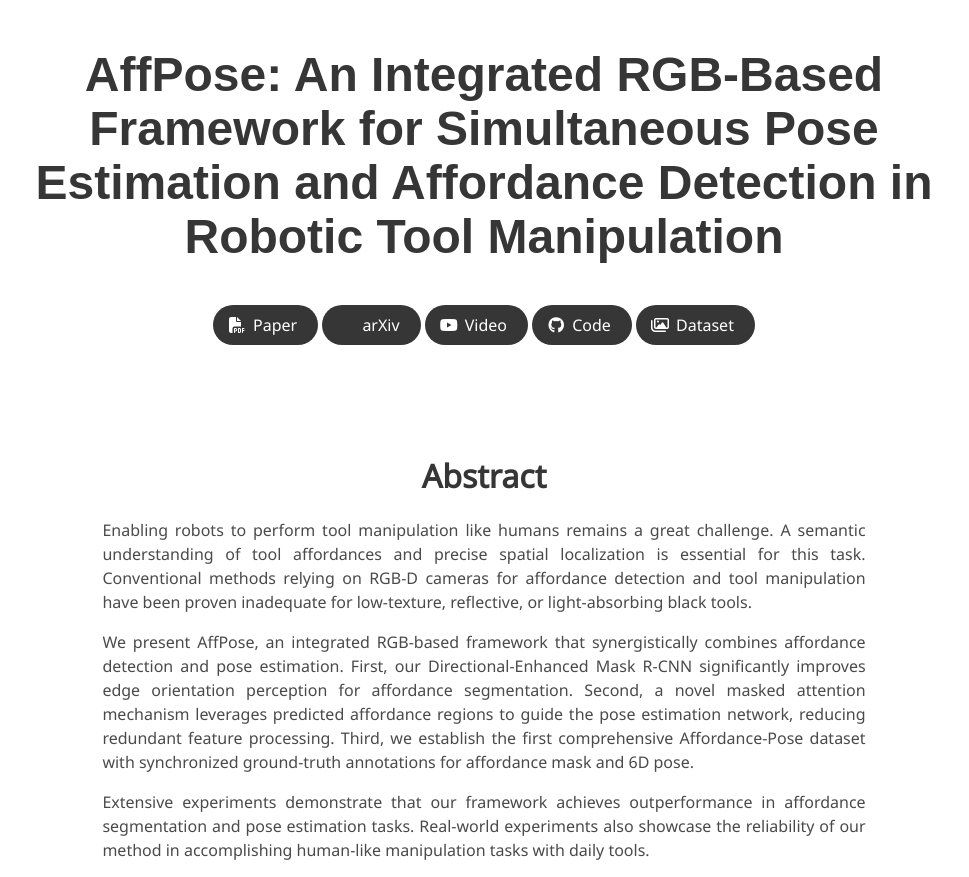
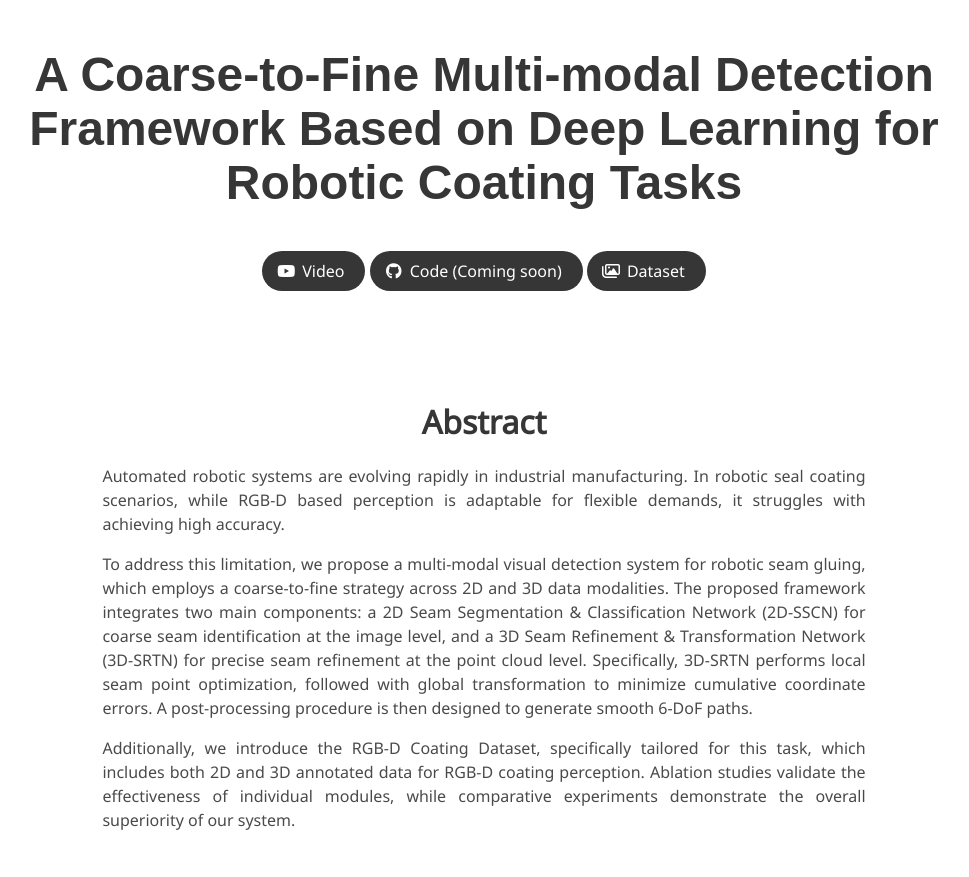
Before and after one commit to Seize-Future/Coatnet_web, a plain HTML site: page index.html in a window 1280 px wide. Shown: the top 877 px of the page, without its empty margins (156-1125 px from the left). Drawn offline with nearby package versions, Linux system fonts and the light colour scheme; some icons are missing; a web font is replaced by a local one.

Commit message:
first commit

```diff
--- a/index.html
+++ b/index.html
@@ -3,10 +3,10 @@
 <head>
   <meta charset="utf-8">
   <meta name="description"
-        content="AffPose: An Integrated RGB-Based Framework for Simultaneous Pose Estimation and Affordance Detection in Robotic Tool Manipulation.">
+        content="A Coarse-to-Fine Multi-modal Detection Framework Based on Deep Learning for Robotic Coating Tasks.">
   <meta name="keywords" content="RGB, Pose Estimation, Affordance Detection">
   <meta name="viewport" content="width=device-width, initial-scale=1">
-  <title>AffPose: An Integrated RGB-Based Framework for Simultaneous Pose Estimation and Affordance Detection in Robotic Tool Manipulation</title>
+  <title>A Coarse-to-Fine Multi-modal Detection Framework Based on Deep Learning for Robotic Coating Tasks</title>
 
   <!-- Global site tag (gtag.js) - Google Analytics -->
   <script async src="https://www.googletagmanager.com/gtag/js?id=G-PYVRSFMDRL"></script>
@@ -41,46 +41,7 @@
   <script src="./static/js/index.js"></script>
 </head>
 <body>
-<!--
-<nav class="navbar" role="navigation" aria-label="main navigation">
-  <div class="navbar-brand">
-    <a role="button" class="navbar-burger" aria-label="menu" aria-expanded="false">
-      <span aria-hidden="true"></span>
-      <span aria-hidden="true"></span>
-      <span aria-hidden="true"></span>
-    </a>
-  </div>
-  <div class="navbar-menu">
-    <div class="navbar-start" style="flex-grow: 1; justify-content: center;">
-      <a class="navbar-item" href="https://keunhong.com">
-      <span class="icon">
-          <i class="fas fa-home"></i>
-      </span>
-      </a>
 
-      <div class="navbar-item has-dropdown is-hoverable">
-        <a class="navbar-link">
-          More Research
-        </a>
-        <div class="navbar-dropdown">
-          <a class="navbar-item" href="https://hypernerf.github.io">
-            HyperNeRF
-          </a>
-          <a class="navbar-item" href="https://nerfies.github.io">
-            Nerfies
-          </a>
-          <a class="navbar-item" href="https://latentfusion.github.io">
-            LatentFusion
-          </a>
-          <a class="navbar-item" href="https://photoshape.github.io">
-            PhotoShape
-          </a>
-        </div>
-      </div>
-    </div>
-
-  </div>
-</nav> -->
 
 
 <section class="hero">
@@ -88,36 +49,13 @@
     <div class="container is-max-desktop">
       <div class="columns is-centered">
         <div class="column has-text-centered">
-          <h1 class="title is-1 publication-title">AffPose: An Integrated RGB-Based Framework for Simultaneous Pose Estimation and Affordance Detection in Robotic Tool Manipulation</h1>
-          <!-- <div class="is-size-5 publication-authors">
-            <span class="author-block">
-              <a href="#">Weijie Kong</a><sup>*</sup>,</span>
-            <span class="author-block">
-              <a href="#">Zhaohui Lin</a><sup>*</sup>,</span>
-            <span class="author-block">
-              <a href="#">Wei Yu</a>,</span>
-            <span class="author-block">
-              <a href="#">Haotian Guo</a>,</span>
-            <span class="author-block">
-              <a href="#">Zhian Su</a>,</span>
-            <span class="author-block">
-              <a href="#">Huixu Dong</a><sup>†</sup>
-            </span>
-          </div>
+          <h1 class="title is-1 publication-title">A Coarse-to-Fine Multi-modal Detection Framework Based on Deep Learning for Robotic Coating Tasks</h1>
 
-          <div class="is-size-5 publication-authors">
-            <span class="author-block">Grasp Lab, Zhejiang University</span>
-          </div> -->
-
-          <!-- <div class="is-size-5 publication-authors">
-            <p><sup>*</sup> Weijie Kong and Zhaohui Lin contributed equally to this work</p>
-            <p><sup>†</sup> Corresponding author Huixu Dong, e-mail: huixudong@zju.edu.cn</p>
-          </div> -->
 
           <div class="column has-text-centered">
             <div class="publication-links">
               <!-- PDF Link. -->
-              <span class="link-block">
+              <!-- <span class="link-block">
                 <a href="https://struggler176393.github.io/AffPose.github.io/"
                    class="external-link button is-normal is-rounded is-dark">
                   <span class="icon">
@@ -125,8 +63,8 @@
                   </span>
                   <span>Paper</span>
                 </a>
-              </span>
-              <span class="link-block">
+              </span> -->
+              <!-- <span class="link-block">
                 <a href="https://struggler176393.github.io/AffPose.github.io/"
                    class="external-link button is-normal is-rounded is-dark">
                   <span class="icon">
@@ -134,7 +72,7 @@
                   </span>
                   <span>arXiv</span>
                 </a>
-              </span>
+              </span> -->
               <!-- Video Link. -->
               <span class="link-block">
                 <a href="https://www.youtube.com/watch?v=MrKrnHhk8IA"
@@ -152,12 +90,12 @@
                   <span class="icon">
                       <i class="fab fa-github"></i>
                   </span>
-                  <span>Code</span>
+                  <span>Code (Coming soon)</span>
                   </a>
               </span>
               <!-- Dataset Link. -->
               <span class="link-block">
-                <a href="https://struggler176393.github.io/AffPose.github.io/"
+                <a href="https://github.com/Seize-Future/RGBD-Coating-Dataset"
                    class="external-link button is-normal is-rounded is-dark">
                   <span class="icon">
                       <i class="far fa-images"></i>
@@ -172,80 +110,6 @@
     </div>
   </div>
 </section>
-<!--
-<section class="hero teaser">
-  <div class="container is-max-desktop">
-    <div class="hero-body">
-      <video id="teaser" autoplay muted loop playsinline height="100%">
-        <source src="./static/videos/teaser.mp4"
-                type="video/mp4">
-      </video>
-      <h2 class="subtitle has-text-centered">
-        <span class="dnerf">Nerfies</span> turns selfie videos from your phone into
-        free-viewpoint
-        portraits.
-      </h2>
-    </div>
-  </div>
-</section> -->
-
-<!--
-<section class="hero is-light is-small">
-  <div class="hero-body">
-    <div class="container">
-      <div id="results-carousel" class="carousel results-carousel">
-        <div class="item item-steve">
-          <video poster="" id="steve" autoplay controls muted loop playsinline height="100%">
-            <source src="./static/videos/steve.mp4"
-                    type="video/mp4">
-          </video>
-        </div>
-        <div class="item item-chair-tp">
-          <video poster="" id="chair-tp" autoplay controls muted loop playsinline height="100%">
-            <source src="./static/videos/chair-tp.mp4"
-                    type="video/mp4">
-          </video>
-        </div>
-        <div class="item item-shiba">
-          <video poster="" id="shiba" autoplay controls muted loop playsinline height="100%">
-            <source src="./static/videos/shiba.mp4"
-                    type="video/mp4">
-          </video>
-        </div>
-        <div class="item item-fullbody">
-          <video poster="" id="fullbody" autoplay controls muted loop playsinline height="100%">
-            <source src="./static/videos/fullbody.mp4"
-                    type="video/mp4">
-          </video>
-        </div>
-        <div class="item item-blueshirt">
-          <video poster="" id="blueshirt" autoplay controls muted loop playsinline height="100%">
-            <source src="./static/videos/blueshirt.mp4"
-                    type="video/mp4">
-          </video>
-        </div>
-        <div class="item item-mask">
-          <video poster="" id="mask" autoplay controls muted loop playsinline height="100%">
-            <source src="./static/videos/mask.mp4"
-                    type="video/mp4">
-          </video>
-        </div>
-        <div class="item item-coffee">
-          <video poster="" id="coffee" autoplay controls muted loop playsinline height="100%">
-            <source src="./static/videos/coffee.mp4"
-                    type="video/mp4">
-          </video>
-        </div>
-        <div class="item item-toby">
-          <video poster="" id="toby" autoplay controls muted loop playsinline height="100%">
-            <source src="./static/videos/toby2.mp4"
-                    type="video/mp4">
-          </video>
-        </div>
-      </div>
-    </div>
-  </div>
-</section> -->
 
 
 <section class="section">
@@ -256,27 +120,31 @@
         <h2 class="title is-3">Abstract</h2>
         <div class="content has-text-justified">
           <p>
-            Enabling robots to perform tool manipulation like humans remains a great
-            challenge. A semantic understanding of tool affordances and precise spatial
-            localization is essential for this task. Conventional methods relying on RGB-D
-            cameras for affordance detection and tool manipulation have been proven
-            inadequate for low-texture, reflective, or light-absorbing black tools.
+
+            Automated robotic systems are evolving rapidly in industrial manufacturing.
+            In robotic seal coating scenarios, while RGB-D based perception is adaptable
+            for flexible demands, it struggles with achieving high accuracy.
+          </p>
+
+          <p>
+            To address this limitation, we propose a multi-modal visual detection system
+            for robotic
+            seam gluing, which employs a coarse-to-fine strategy across 2D and 3D data
+            modalities. The proposed framework integrates two main components: a 2D Seam
+            Segmentation & Classification Network (2D-SSCN) for coarse seam identification
+            at the image level, and a 3D Seam Refinement & Transformation Network (3D-SRTN)
+            for precise seam refinement at the point cloud level. Specifically, 3D-SRTN
+            performs local seam point optimization, followed with global transformation
+            to minimize cumulative coordinate errors. A post-processing procedure is then
+            designed to generate smooth 6-DoF paths.
+
           </p>
           <p>
-            We present AffPose, an integrated RGB-based framework that synergistically
-            combines affordance detection and pose estimation. First,
-            our Directional-Enhanced Mask R-CNN significantly improves edge orientation
-            perception for affordance segmentation. Second, a novel masked attention
-            mechanism leverages predicted affordance regions to guide the pose estimation
-            network, reducing redundant feature processing. Third, we establish the first
-            comprehensive Affordance-Pose dataset with synchronized ground-truth
-            annotations for affordance mask and 6D pose.
-          </p>
-          <p>
-            Extensive experiments demonstrate
-            that our framework achieves outperformance in affordance segmentation and pose
-            estimation tasks. Real-world experiments also showcase the reliability of our
-            method in accomplishing human-like manipulation tasks with daily tools.
+            Additionally, we introduce the RGB-D Coating Dataset, specifically tailored for
+            this task, which includes both 2D
+            and 3D annotated data for RGB-D coating perception. Ablation studies validate
+            the effectiveness of individual modules, while comparative experiments
+            demonstrate the overall superiority of our system.
           </p>
         </div>
       </div>
@@ -302,22 +170,22 @@
 
         <div class="columns is-centered">
           <div class="column is-full">
-            <img src="./static/Website image/fig2.png" alt="Figure 2" style="width: 100%;">
-            <p class="has-text-centered">Architecture of AffPose</p>
+            <img src="./static/Website image/architecture.png" alt="Figure 2" style="width: 100%;">
+            <p class="has-text-centered">Architecture of Our Framework</p>
           </div>
         </div>
 
         <div class="columns is-centered">
           <div class="column is-half">
             <div style="height: 100%; display: flex; flex-direction: column; justify-content: flex-end;">
-              <img src="./static/Website image/fig3.png" alt="Figure 3" style="width: 100%;">
-              <p class="has-text-centered">Directional Convolution Module</p>
+              <img src="./static/Website image/SFRM.png" alt="Figure 3" style="width: 100%;">
+              <p class="has-text-centered">SFRM</p>
             </div>
           </div>
           <div class="column is-half">
             <div style="margin-top: 100px;">
-              <img src="./static/Website image/fig4.png" alt="Figure 4" style="width: 100%;">
-              <p class="has-text-centered">Directional Transformer Module</p>
+              <img src="./static/Website image/APTM.png" alt="Figure 4" style="width: 100%;">
+              <p class="has-text-centered">APTM</p>
             </div>
           </div>
         </div>
@@ -349,19 +217,19 @@
         </div> -->
         <div class="columns is-centered">
           <div class="column is-full">
-            <img src="./static/Website image/fig5.png" alt="Figure 5" style="width: 70%;">
-            <p class="has-text-centered">Point Cloud Reconstruction</p>
+            <img src="./static/Website image/2d.png" alt="Figure 5" style="width: 100%;">
+            <p class="has-text-centered">The results of 2D-SSCN</p>
           </div>
         </div>
         <div class="columns is-centered">
           <div class="column is-full">
-            <img src="./static/Website image/fig7.png" alt="Figure 6" style="width: 100%;">
-            <p class="has-text-centered">Affordance Detection and Pose Estimation</p>
+            <img src="./static/Website image/3d.png" alt="Figure 6" style="width: 100%;">
+            <p class="has-text-centered">The results of 3D-SRTN</p>
           </div>
         </div>
         <div class="columns is-centered">
           <div class="column is-full">
-            <img src="./static/Website image/fig6.png" alt="Figure 7" style="width: 100%;">
+            <img src="./static/Website image/experiment.png" alt="Figure 7" style="width: 100%;">
             <p class="has-text-centered">Real-world Experiments</p>
           </div>
         </div>
```
Also changed, not shown: static/Website image/3d.png (added), static/Website image/APTM.png (added), static/Website image/SFRM.png (added), static/Website image/architecture.png (added), static/Website image/fig1.png (deleted), static/Website image/fig2.png (deleted), static/Website image/fig3.png (deleted), static/Website image/fig4.png (deleted), static/Website image/fig5.png (deleted), static/Website image/fig6.png (deleted), static/Website image/fig7.png (deleted), static/Website image/framework.png (added), 4 other files.
